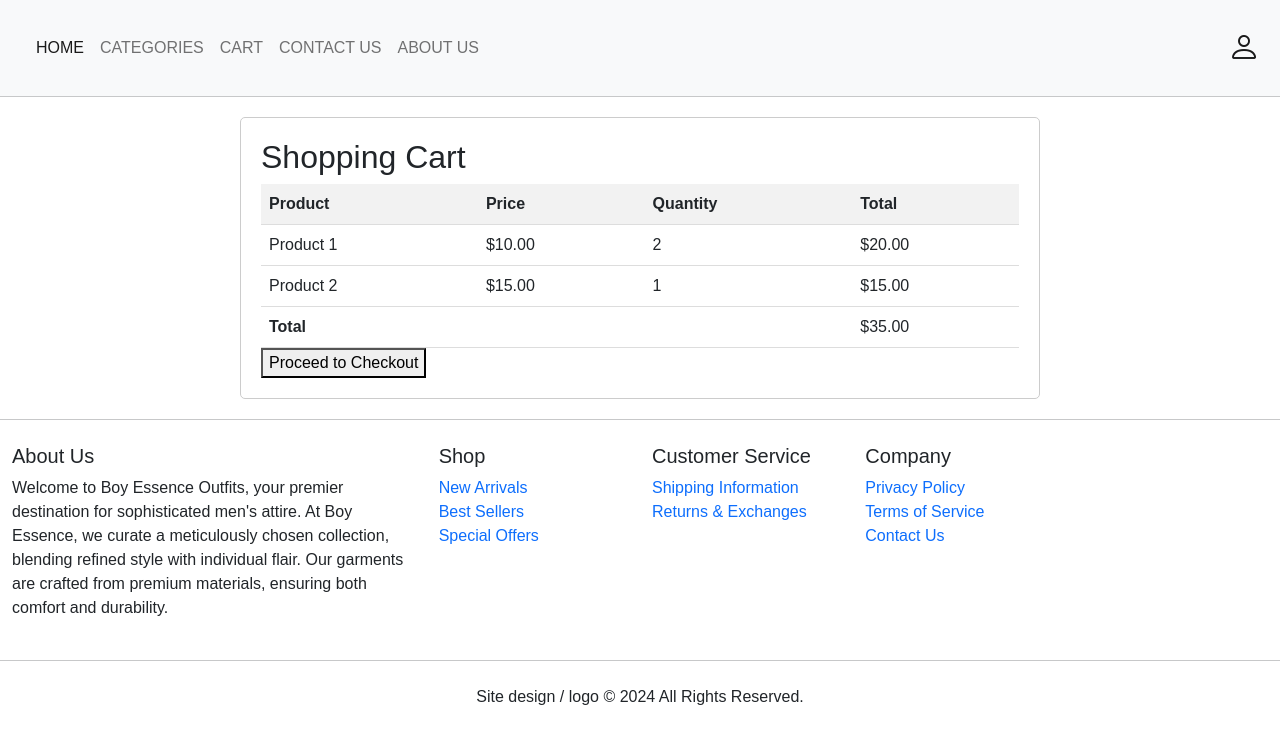
After one commit to dip456/BOY_ESSENCE_OUTFITS, a Django app: page /cart/ in a window 1280 px wide. The commit adds this page. Shown: the top 748 px of the page. Run offline with Django 5.2, Linux system fonts and the light colour scheme.

Commit message:
design and action html templates

```diff
--- a/buyer/templates/buyer/about.html
+++ b/buyer/templates/buyer/about.html
@@ -7,7 +7,7 @@ Contact Us
 {% endblock %}
 {% block body %}
 
-<div class="container">
+<div class="container-fluid col-xxl-8 px-4 py-5">
     <div class="row">
         <div class="col-md-6">
             <h2>About Us</h2>
--- a/buyer/templates/buyer/base.html
+++ b/buyer/templates/buyer/base.html
@@ -43,17 +43,17 @@
                     <li class="nav-item">
                         <a class="nav-link active" aria-current="page" href="{% url 'index_page_view'%}">HOME</a>
                     </li>
+                    {% comment %} <li class="nav-item">
+                        <a class="nav-link" href="">NEW</a>
+                    </li> {% endcomment %}
                     <li class="nav-item">
-                        <a class="nav-link" href="">NEW</a>
-                    </li>
-                    <li class="nav-item">
-                        <a class="nav-link" href="">CATEGORIES</a>
+                        <a class="nav-link" href="{% url 'categories_page' %}">CATEGORIES</a>
                     </li>
                     <!-- <li class="nav-item">
                         <a class="nav-link" href="#">SALE</a>
                     </li> -->
                     <li class="nav-item">
-                        <a class="nav-link" href="">CART</a>
+                        <a class="nav-link" href="{% url 'cart_page_view' %}">CART</a>
                     </li>
                     <li class="nav-item">
                         <a class="nav-link" href="{%url 'contactus_page_view'%}">CONTACT US</a>
--- /dev/null
+++ b/buyer/templates/buyer/cart.html
@@ -0,0 +1,76 @@
+{% extends 'buyer/base.html' %}
+{% load static %}
+{% block title %}
+Cart
+{% endblock%}
+{% block styles %}
+<style>
+    /* Some basic styling */
+    body {
+        font-family: Arial, sans-serif;
+        margin: 0;
+        padding: 0;
+    }
+    .container {
+        max-width: 800px;
+        margin: 20px auto;
+        padding: 20px;
+        border: 1px solid #ccc;
+        border-radius: 5px;
+    }
+    table {
+        width: 100%;
+        border-collapse: collapse;
+    }
+    th, td {
+        padding: 8px;
+        text-align: left;
+        border-bottom: 1px solid #ddd;
+    }
+    th {
+        background-color: #f2f2f2;
+    }
+    .total {
+        font-weight: bold;
+    }
+</style>
+{% endblock %}
+{% block body %}
+<body>
+    <div class="container">
+        <h2>Shopping Cart</h2>
+        <table>
+            <thead>
+                <tr>
+                    <th>Product</th>
+                    <th>Price</th>
+                    <th>Quantity</th>
+                    <th>Total</th>
+                </tr>
+            </thead>
+            <tbody>
+                <!-- Example cart items -->
+                <tr>
+                    <td>Product 1</td>
+                    <td>$10.00</td>
+                    <td>2</td>
+                    <td>$20.00</td>
+                </tr>
+                <tr>
+                    <td>Product 2</td>
+                    <td>$15.00</td>
+                    <td>1</td>
+                    <td>$15.00</td>
+                </tr>
+            </tbody>
+            <tfoot>
+                <tr>
+                    <td colspan="3" class="total">Total</td>
+                    <td>$35.00</td>
+                </tr>
+            </tfoot>
+        </table>
+        <button>Proceed to Checkout</button>
+    </div>
+</body>
+{% endblock %}
--- a/buyer/templates/buyer/login.html
+++ b/buyer/templates/buyer/login.html
@@ -52,7 +52,7 @@ login
 
 <body>
 
-    <div class="container-fluid">
+    <div class="container-fluid col-xxl-8 px-4 py-5">
         <div class="login-container">
             <h3 class="text-center mb-4">Login</h3>
             <form>
--- a/buyer/templates/buyer/ragistration.html
+++ b/buyer/templates/buyer/ragistration.html
@@ -49,7 +49,7 @@ Registration
 
 <body>
 
-    <div class="container-fluid">
+    <div class="container-fluid col-xxl-8 px-4 py-5">
 
         <div class="registration-container">
             <h3 class="text-center mb-4">Registration</h3>
--- a/buyer/urls.py
+++ b/buyer/urls.py
@@ -7,6 +7,8 @@ from .views import login_page_view
 from .views import ragistration_page_view
 from .views import contactus_page_view
 from .views import about_page_view
+from .views import categories_page
+from .views import cart_page_view
 
 urlpatterns = [
     path('base/',base_page_view,name='base_page_view'),
@@ -15,4 +17,6 @@ urlpatterns = [
     path('ragistration/',ragistration_page_view,name='ragistration_page_view'),
     path('contact/',contactus_page_view,name='contactus_page_view'),
     path('about/',about_page_view,name='about_page_view'),
+    path('categories/',categories_page,name='categories_page'),
+    path('cart/',cart_page_view,name='cart_page_view'),
 ]
--- a/buyer/views.py
+++ b/buyer/views.py
@@ -19,3 +19,9 @@ def contactus_page_view(request):
 
 def about_page_view(request):
     return render(request,'buyer/about.html')
+
+def categories_page(request):
+    return render(request,'buyer/categories.html')
+
+def cart_page_view(request):
+    return render(request,'buyer/cart.html')
```
Also changed, not shown: buyer/templates/buyer/categories.html (added, +72 -0 lines), buyer/templates/buyer/contact.html (+2 -11 lines).
